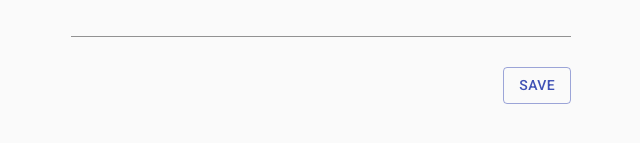
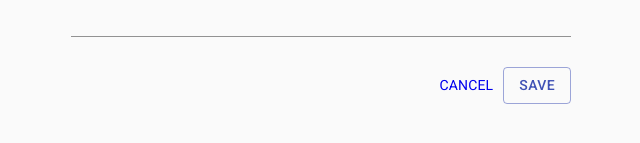
Before and after one commit to samuelsilvadev/cars-reviews, a Next.js app in the folder frontend/: page /create-review/1 in a window 1280 px wide. Shown: the part 429-572 px from the top of the page, without its empty margins (319-959 px from the left). Built offline with nearby package versions, Linux system fonts and the light colour scheme.

Commit message:
feat(frontend): Include cancel link on create review

```diff
--- a/frontend/src/components/cars-list/CarsList.tsx
+++ b/frontend/src/components/cars-list/CarsList.tsx
@@ -1,5 +1,4 @@
 import Link from "next/link";
-
 import Card from "@material-ui/core/Card";
 import CardHeader from "@material-ui/core/CardHeader";
 import CardContent from "@material-ui/core/CardContent";
--- a/frontend/src/pages/create-review/[slug].tsx
+++ b/frontend/src/pages/create-review/[slug].tsx
@@ -1,4 +1,5 @@
 import React, { useEffect, useState } from "react";
+import Link from "next/link";
 import Input from "@material-ui/core/Input";
 import InputLabel from "@material-ui/core/InputLabel";
 import Button from "@material-ui/core/Button";
@@ -61,6 +62,16 @@ const useStyles = makeStyles((theme) =>
     },
     alert: {
       marginBottom: theme.spacing(2),
+    },
+    formFooter: {
+      display: "flex",
+      justifyContent: "flex-end",
+      alignItems: "center",
+    },
+    cancelLink: {
+      textTransform: "uppercase",
+      textDecoration: "none",
+      marginRight: "10px",
     },
   })
 );
@@ -173,6 +184,10 @@ function CreateReview(): JSX.Element {
             </Typography>
           )}
         </div>
+        <div className={styles.formFooter}>
+          <Link href={`/car/${router.query.slug}`}>
+            <a className={styles.cancelLink}>Cancel</a>
+          </Link>
           <Button
             type="submit"
             variant="outlined"
@@ -182,6 +197,7 @@ function CreateReview(): JSX.Element {
           >
             Save
           </Button>
+        </div>
       </form>
     </article>
   );
```
Lines whose indentation alone changed are shown as unchanged.
